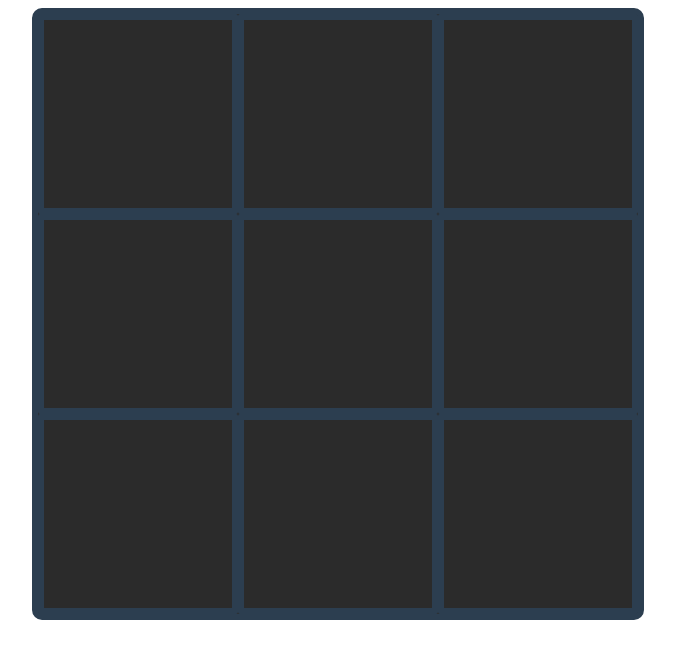
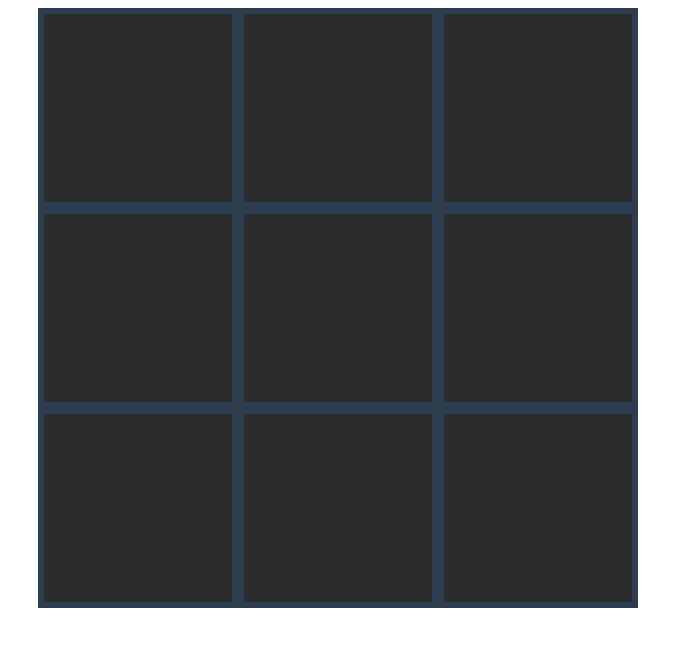
Before and after one commit to JoaoWoj/hash-game, a plain HTML site: page index.html in a window 1280 px wide. Shown: the whole page, without its empty margins (302-977 px from the left). Drawn offline with Linux system fonts and the light colour scheme.

Commit message:
Alteração para retirar o css e deixar apenas JS

```diff
--- a/hashGame.js
+++ b/hashGame.js
@@ -24,6 +24,15 @@ const hash_game = {
 
     init(container) {
         this.container_element = container;
+        this.container_element.style.width = "600px";
+        this.container_element.style.height = "600px";
+        this.container_element.style.margin = "0 auto";
+        this.container_element.style.backgroundColor = "#2b2b2b";
+        this.container_element.style.color = "#fff";
+        this.container_element.style.order = "6px solid #2c3e50";
+        this.container_element.style.borderradius = "10px";
+        this.container_element.style.display = "grid";
+        this.container_element.style.gridTemplate = "repeat(3, 1fr) / repeat(3, 1fr)";
     },
 
     start(posicao) {
@@ -84,5 +93,16 @@ const hash_game = {
         };
 
         this.container_element.innerHTML = content;
+        this.container_element.childNodes.forEach(function(x) {
+            x.style.border = "6px solid #2c3e50";
+            x.style.borderRadius = "2px";
+            x.style.fontFamily = "Helvetica";
+            x.style.fontWeight = "bold";
+            x.style.fontSize = "4em";
+            x.style.display= "flex";
+            x.style.justifyContent = "center";
+            x.style.alignItems = "center";
+        });
     },
+
 };
--- a/index.html
+++ b/index.html
@@ -6,7 +6,6 @@
     <meta name="viewport" content="width=device-width, initial-scale=1.0">
     <meta http-equiv="X-UA-Compatible" content="ie=edge">
     <title>Jogo da Velha</title>
-    <link rel="stylesheet" href="style.css">
 </head>
 
 <body>
```
